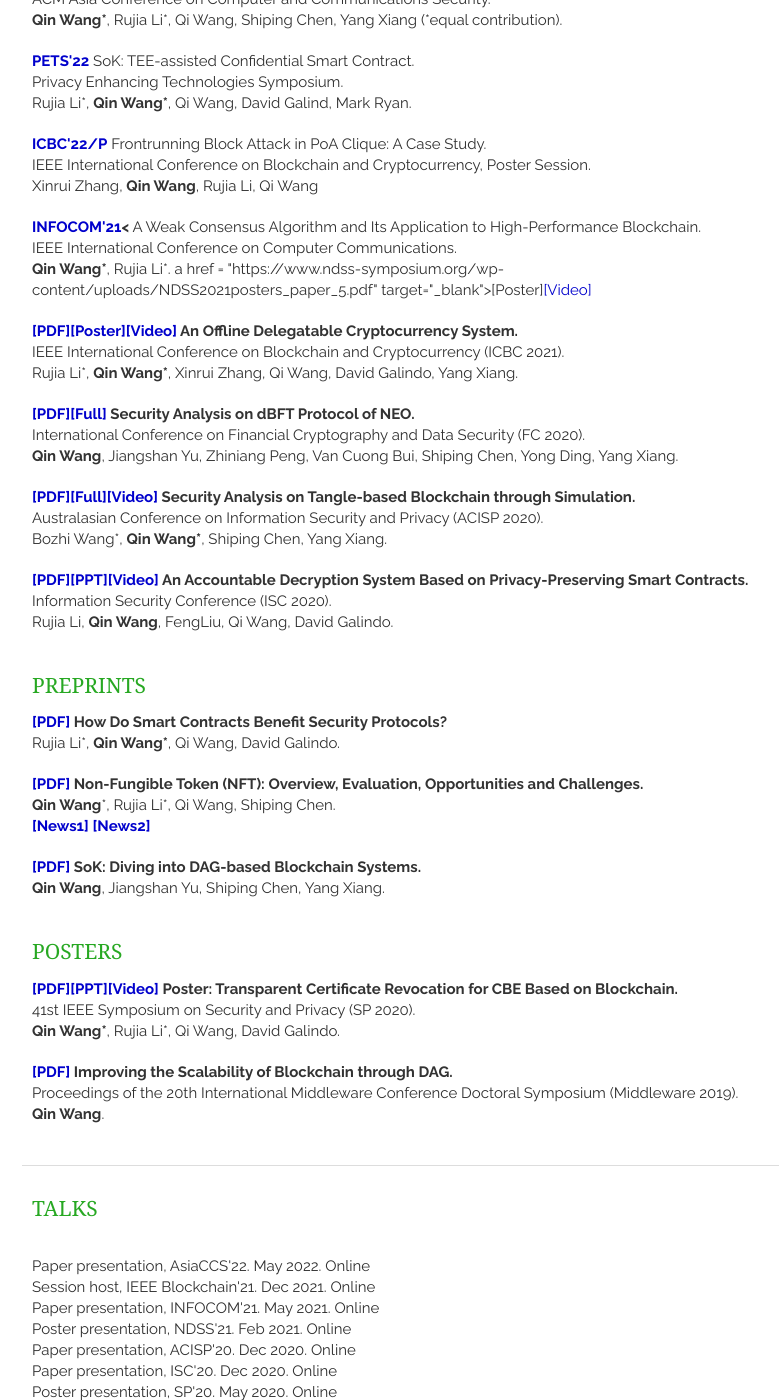
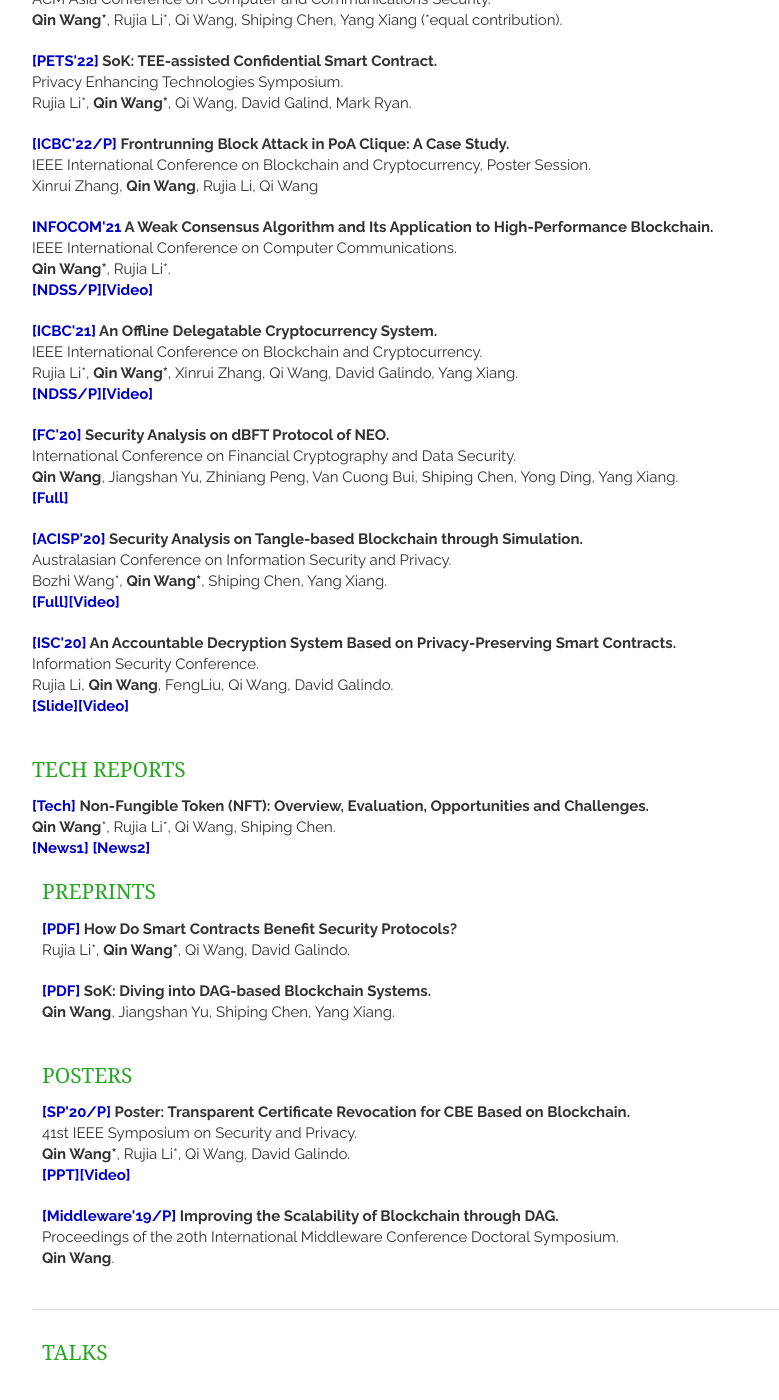
Before and after one commit to AaronWang-git/qinwang-git.github.io, a Jekyll site: the page built from index.html, in a window 1280 px wide and 1400 px high, scrolled down 574 px. Shown: the whole window, without its empty margins (328-1107 px from the left). Built offline with Jekyll 4.4.1, drawn with Linux system fonts in a browser that asks for light colours; nearby versions of some CDN libraries; a script that is not in the unit is left out; the list of posts is cut into pages by our own code; some of the changed text lies outside the part shown.

Commit message:
Update publications.html

```diff
--- a/_includes/publications.html
+++ b/_includes/publications.html
@@ -9,8 +9,8 @@
     <article>
         <header>
 
-            <strong> <a href = "https://arxiv.org/pdf/2203.03008.pdf" target="_blank">AsiaCCS'22</a> </strong>
-            Exploring Unfairness on Proof of Authority: Order Manipulation Attacks and Remedies.
+            <strong> <a href = "https://arxiv.org/pdf/2203.03008.pdf" target="_blank">[AsiaCCS'22]</a>
+                 Exploring Unfairness on Proof of Authority: Order Manipulation Attacks and Remedies. </strong>
             <br> ACM Asia Conference on Computer and Communications Security.
             <br><strong>Qin Wang<sup>*</sup></strong>, <b>Rujia Li</b><sup>*</sup>, Qi Wang, Shiping Chen, Yang Xiang (*equal contribution).
        </header>
@@ -18,8 +18,8 @@
 
     <article>
         <header>
-            <strong><a href = "https://arxiv.org/pdf/2203.08548.pdf" target="_blank">PETS'22</a></strong>
-            SoK: TEE-assisted Confidential Smart Contract.
+            <strong><a href = "https://arxiv.org/pdf/2203.08548.pdf" target="_blank">[PETS'22]</a>
+                 SoK: TEE-assisted Confidential Smart Contract. </strong>
             <br> Privacy Enhancing Technologies Symposium.
             <br><b>Rujia Li</b><sup>*</sup>, <strong>Qin Wang<sup>*</sup></strong>, Qi Wang, David Galind, Mark Ryan.
        </header>
@@ -27,8 +27,8 @@
 
     <article>
       <header>
-            <strong><a href = "https://hal.archives-ouvertes.fr/hal-03659414/document" target="_blank">ICBC'22/P</a></strong>
-            Frontrunning Block Attack in PoA Clique: A Case Study.
+            <strong><a href = "https://hal.archives-ouvertes.fr/hal-03659414/document" target="_blank">[ICBC'22/P]</a>
+                  Frontrunning Block Attack in PoA Clique: A Case Study.</strong>
             <br> IEEE International Conference on Blockchain and Cryptocurrency, Poster Session.
             <br><b>Xinrui Zhang<b>, <strong>Qin Wang</strong>, <b>Rujia Li</b>, Qi Wang
        </header>
@@ -37,44 +37,51 @@
 
     <article>
         <header>
-            <strong><a href = "https://arxiv.org/pdf/2102.00872.pdf" target="_blank">INFOCOM'21</a><</strong>
-            A Weak Consensus Algorithm and Its Application to High-Performance Blockchain.
+            <strong><a href = "https://arxiv.org/pdf/2102.00872.pdf" target="_blank">INFOCOM'21</a>
+                 A Weak Consensus Algorithm and Its Application to High-Performance Blockchain.</strong>
             <br>IEEE International Conference on Computer Communications.
             <br><strong>Qin Wang<sup>*</sup></strong>, <b>Rujia Li</b><sup>*</sup>.
-            a href = "https://www.ndss-symposium.org/wp-content/uploads/NDSS2021posters_paper_5.pdf" target="_blank">[Poster]</a><a href = "https://youtu.be/G5HO9kobm6Y" target="_blank">[Video]</a>
+            <br><strong><a href = "https://www.ndss-symposium.org/wp-content/uploads/NDSS2021posters_paper_5.pdf" target="_blank">[NDSS/P]</a><a href = "https://youtu.be/G5HO9kobm6Y" target="_blank">[Video]</a></strong>
        </header>
     </article>
 
     <article>
         <header>
-            <strong><a href = "https://arxiv.org/pdf/2103.12905.pdf" target="_blank">[PDF]</a><a href = "https://www.ndss-symposium.org/wp-content/uploads/NDSS2021posters_paper_14.pdf" target="_blank">[Poster]</a><a href = "https://www.youtube.com/watch?v=sX72TvJJk-s&t=411s" target="_blank">[Video]</a>
-            An Offline Delegatable Cryptocurrency System.</strong>
-            <br>IEEE International Conference on Blockchain and Cryptocurrency (ICBC 2021).
+            <strong><a href = "https://arxiv.org/pdf/2103.12905.pdf" target="_blank">[ICBC'21]</a>
+                 An Offline Delegatable Cryptocurrency System.</strong>
+            <br>IEEE International Conference on Blockchain and Cryptocurrency.
             <br>Rujia Li<sup>*</sup>, <strong>Qin Wang<sup>*</sup></strong>, Xinrui Zhang, Qi Wang, David Galindo, Yang Xiang.
+            <br><strong><a href = "https://www.ndss-symposium.org/wp-content/uploads/NDSS2021posters_paper_14.pdf" target="_blank">[NDSS/P]</a><a href = "https://www.youtube.com/watch?v=sX72TvJJk-s&t=411s" target="_blank">[Video]</a></strong>
        </header>
     </article>
 
   <article>
         <header>
-            <strong><a href = "https://link.springer.com/chapter/10.1007/978-3-030-51280-4_2" target="_blank">[PDF]</a><a href = "https://arxiv.org/pdf/2105.07459.pdf" target="_blank">[Full]</a> Security Analysis on dBFT Protocol of NEO.</strong>
-            <br>International Conference on Financial Cryptography and Data Security (FC 2020).
+            <strong><a href = "https://link.springer.com/chapter/10.1007/978-3-030-51280-4_2" target="_blank">[FC'20]</a>
+                Security Analysis on dBFT Protocol of NEO.</strong>
+            <br>International Conference on Financial Cryptography and Data Security.
             <br><strong>Qin Wang</strong>, Jiangshan Yu, Zhiniang Peng, Van Cuong Bui, Shiping Chen, Yong Ding, Yang Xiang.
+            <br><strong><a href = "https://arxiv.org/pdf/2105.07459.pdf" target="_blank">[Full]</a></strong>
        </header>
     </article>
 
   <article>
         <header>
-            <strong><a href = "https://link.springer.com/chapter/10.1007/978-3-030-55304-3_35" target="_blank">[PDF]</a><a href = "https://arxiv.org/pdf/2008.04863.pdf" target="_blank">[Full]</a><a href = "https://youtu.be/X-YGjhdto9o" target="_blank">[Video]</a> Security Analysis on Tangle-based Blockchain through Simulation.</strong>
-            <br>Australasian Conference on Information Security and Privacy (ACISP 2020).
+            <strong><a href = "https://link.springer.com/chapter/10.1007/978-3-030-55304-3_35" target="_blank">[ACISP'20]</a>
+                Security Analysis on Tangle-based Blockchain through Simulation.</strong>
+            <br>Australasian Conference on Information Security and Privacy.
             <br>Bozhi Wang<sup>*</sup>, <strong>Qin Wang<sup>*</sup></strong>, Shiping Chen, Yang Xiang.
+            <br><strong><a href = "https://arxiv.org/pdf/2008.04863.pdf" target="_blank">[Full]</a><a href = "https://youtu.be/X-YGjhdto9o" target="_blank">[Video]</a></strong>
        </header>
     </article>
 
   <article>
         <header>
-            <strong><a href = "https://link.springer.com/chapter/10.1007/978-3-030-62974-8_21" target="_blank">[PDF]</a><a href = "http://rujia.uk/ppt/isc20.pdf" target="_blank">[PPT]</a><a href = "https://www.youtube.com/watch?v=UF-yFuIEYe8&t=29s" target="_blank">[Video]</a> An Accountable Decryption System Based on Privacy-Preserving Smart Contracts.</strong>
-            <br>Information Security Conference (ISC 2020).
+            <strong><a href = "https://link.springer.com/chapter/10.1007/978-3-030-62974-8_21" target="_blank">[ISC'20]</a>
+                   An Accountable Decryption System Based on Privacy-Preserving Smart Contracts.</strong>
+            <br>Information Security Conference.
             <br>Rujia Li, <strong>Qin Wang</strong>, FengLiu, Qi Wang, David Galindo.
+            <br><strong><a href = "http://rujia.uk/ppt/isc20.pdf" target="_blank">[Slide]</a><a href = "https://www.youtube.com/watch?v=UF-yFuIEYe8&t=29s" target="_blank">[Video]</a></strong>
        </header>
     </article>
 
@@ -82,6 +89,17 @@
 </section>
 
 
+<section class="thirteen columns">
+<h1>Tech Reports</h1>
+   <article>
+        <header>
+            <strong><a href = "https://arxiv.org/pdf/2105.07447.pdf" target="_blank">[Tech]</a>
+                Non-Fungible Token (NFT): Overview, Evaluation, Opportunities and Challenges. </strong>
+            <br><strong>Qin Wang</strong><sup>*</sup>, Rujia Li<sup>*</sup>, Qi Wang, Shiping Chen.
+            <br><strong><a href = "https://www.downes.ca/post/72512" target="_blank">[News1]</a>
+            <a href = "https://githubmemory.com/repo/smartcontractresearchforum/research_content/issues/141" target="_blank">[News2]</a></strong>
+       </header>
+    </article>
 
 
 <section class="thirteen columns">
@@ -89,33 +107,21 @@
 
     <article>
         <header>
-            <strong><a href = "https://arxiv.org/pdf/2202.08699.pdf" target="_blank">[PDF]</a> How Do Smart Contracts Benefit Security Protocols? </strong>
+            <strong><a href = "https://arxiv.org/pdf/2202.08699.pdf" target="_blank">[PDF]</a>
+                How Do Smart Contracts Benefit Security Protocols? </strong>
             <br>Rujia Li<sup>*</sup>, <strong>Qin Wang<sup>*</sup></strong>, Qi Wang, David Galindo.
        </header>
     </article>
 
-
     <article>
         <header>
-            <strong><a href = "https://arxiv.org/pdf/2105.07447.pdf" target="_blank">[PDF]</a> Non-Fungible Token (NFT): Overview, Evaluation, Opportunities and Challenges. </strong>
-            <br><strong>Qin Wang</strong><sup>*</sup>, Rujia Li<sup>*</sup>, Qi Wang, Shiping Chen.
-            <br><strong><a href = "https://www.downes.ca/post/72512" target="_blank">[News1]</a></strong>
-            <strong><a href = "https://githubmemory.com/repo/smartcontractresearchforum/research_content/issues/141" target="_blank">[News2]</a></strong>
-       </header>
-    </article>
-
-
-    <article>
-        <header>
-            <strong><a href = "https://arxiv.org/pdf/2012.06128.pdf" target="_blank">[PDF]</a> SoK: Diving into DAG-based Blockchain Systems.</strong>
+            <strong><a href = "https://arxiv.org/pdf/2012.06128.pdf" target="_blank">[PDF]</a>
+                SoK: Diving into DAG-based Blockchain Systems.</strong>
             <br><strong>Qin Wang</strong>, Jiangshan Yu, Shiping Chen, Yang Xiang.
        </header>
     </article>
 
 </section>
-
-
-
 
 
 <section class="thirteen columns">
@@ -124,18 +130,19 @@
 
     <article>
       <header>
-            <strong><a href = "https://www.ieee-security.org/TC/SP2020/poster-abstracts/hotcrp_sp20posters-final7.pdf" target="_blank">[PDF]</a><a href = "http://rujia.uk/resource/SP20_POSTER.pdf" target="_blank">[PPT]</a><a href = "https://youtu.be/6z9Nfo37DQA" target="_blank">[Video]</a>
-            Poster: Transparent Certificate Revocation for CBE Based on Blockchain.</strong>
-            <br>41st IEEE Symposium on Security and Privacy (SP 2020).
+            <strong><a href = "https://www.ieee-security.org/TC/SP2020/poster-abstracts/hotcrp_sp20posters-final7.pdf" target="_blank">[SP'20/P]</a>
+                Poster: Transparent Certificate Revocation for CBE Based on Blockchain.</strong>
+            <br>41st IEEE Symposium on Security and Privacy.
             <br><strong>Qin Wang<sup>*</sup></strong>, <b>Rujia Li</b><sup>*</sup>, Qi Wang, David Galindo.
+            <br><strong><a href = "http://rujia.uk/resource/SP20_POSTER.pdf" target="_blank">[PPT]</a><a href = "https://youtu.be/6z9Nfo37DQA" target="_blank">[Video]</a></strong>
        </header>
     </article>
 
     <article>
       <header>
-            <strong><a href = "https://dl-acm-org.ezproxy.lib.swin.edu.au/doi/abs/10.1145/3366624.3368165" target="_blank">[PDF]</a>
+            <strong><a href = "https://dl-acm-org.ezproxy.lib.swin.edu.au/doi/abs/10.1145/3366624.3368165" target="_blank">[Middleware'19/P]</a>
             Improving the Scalability of Blockchain through DAG.</strong>
-            <br>Proceedings of the 20th International Middleware Conference Doctoral Symposium (Middleware 2019).
+            <br>Proceedings of the 20th International Middleware Conference Doctoral Symposium.
             <br><strong>Qin Wang</strong>.
        </header>
     </article>
```
